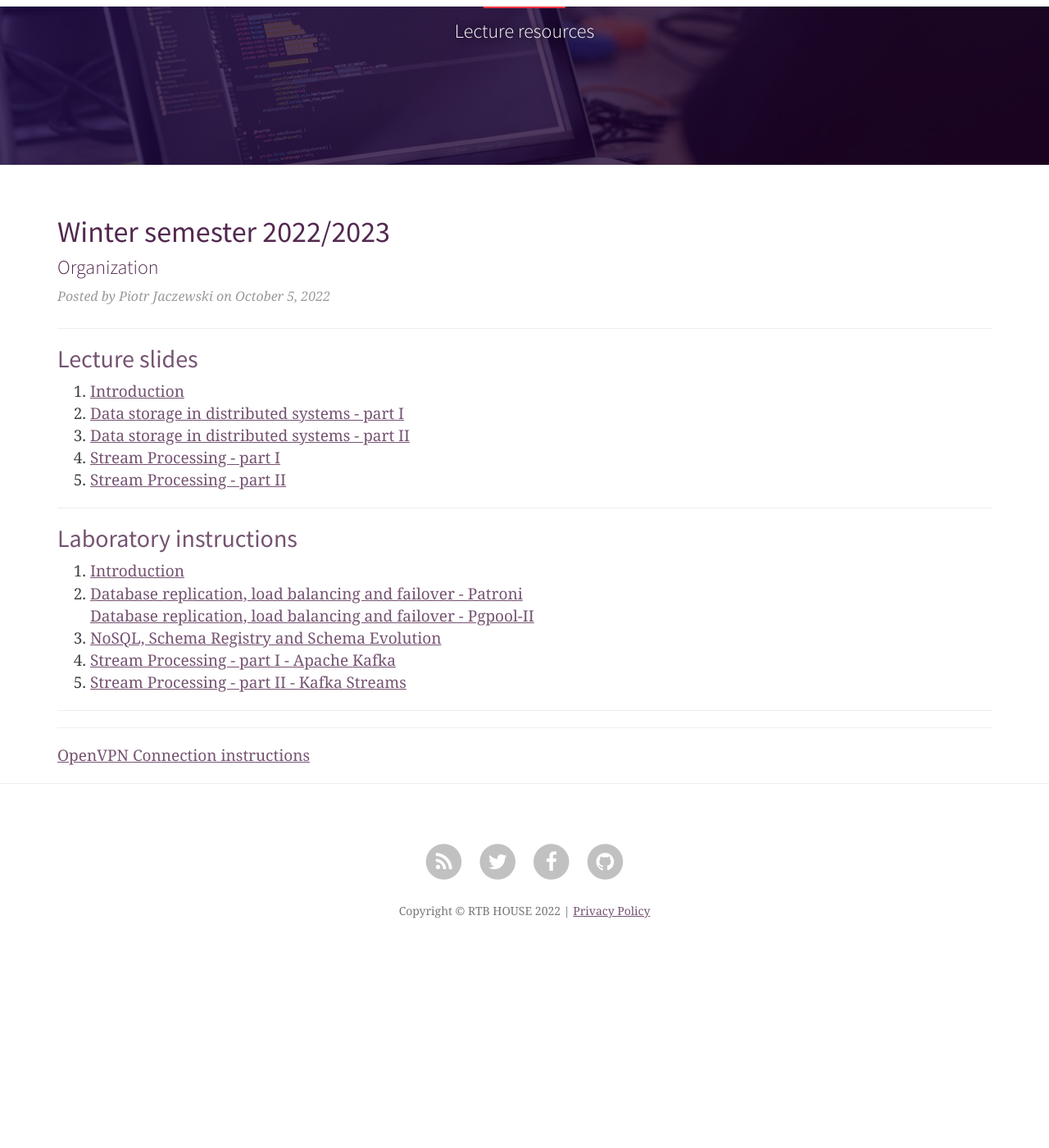
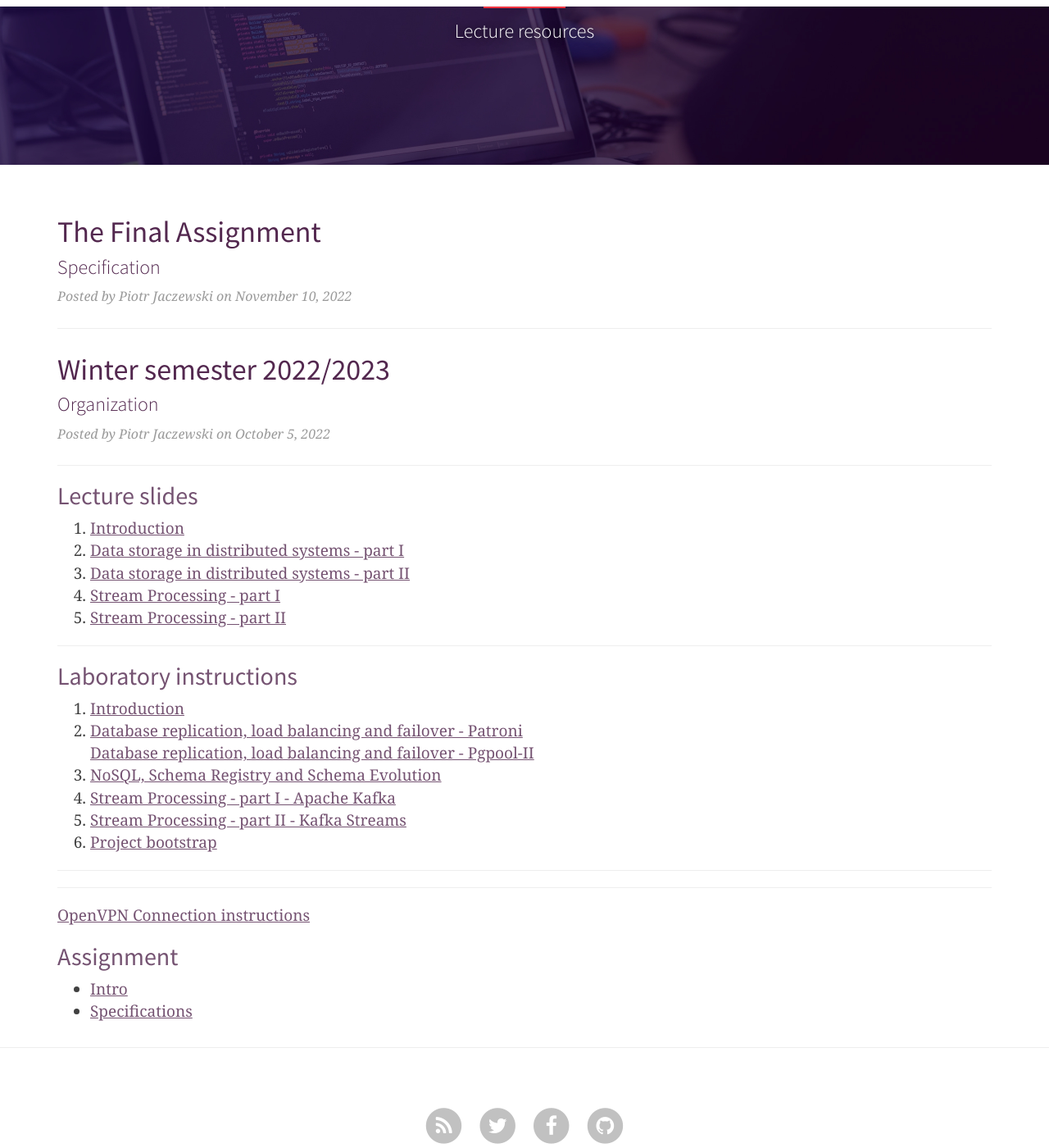
Before and after one commit to RTBHOUSE/mimuw-blog2022Z, a Jekyll site: the page built from index.html, in a window 1280 px wide and 1400 px high, scrolled down 401 px. Shown: the whole window at 82% size. Built offline with Jekyll 4.4.1, drawn with Linux system fonts in a browser that asks for light colours; nearby versions of some CDN libraries; the list of posts is cut into pages by our own code; before the commit the page ends 1587 px from its top, so only the background shows below that.

Commit message:
Project bootstrap

```diff
--- a/index.html
+++ b/index.html
@@ -71,7 +71,9 @@ image: "img/home-bg.jpg"
 		<li>
 			<a href="https://github.com/RTBHOUSE/mimuw-lab2022Z/tree/main/lab05">Stream Processing - part II - Kafka Streams</a>
 		</li>
-
+		<li>
+			<a href="https://github.com/RTBHOUSE/mimuw-lab2022Z/tree/main/lab06">Project bootstrap</a>
+		</li>
 
 	</ol>
 </div>
@@ -84,6 +86,20 @@ image: "img/home-bg.jpg"
 	<a href="/OpenVPN.pdf">
 		OpenVPN Connection instructions
 	</a>
+</div>
+
+<div class="lectures">
+        <h2>
+                Assignment
+        </h2>
+        <ul>
+                <li>
+                        <a href="https://github.com/RTBHOUSE/mimuw-lab2022Z/tree/main/project/project-intro.pdf">Intro</a>
+                </li>
+                <li>
+                        <a href="https://github.com/RTBHOUSE/mimuw-lab2022Z/tree/main/project">Specifications</a>
+                </li>
+        </ul>
 </div>
 
 <!-- Pager -->
```
Also changed, not shown: _posts/2022-11-10-assignment.markdown (added, +13 -0 lines).
